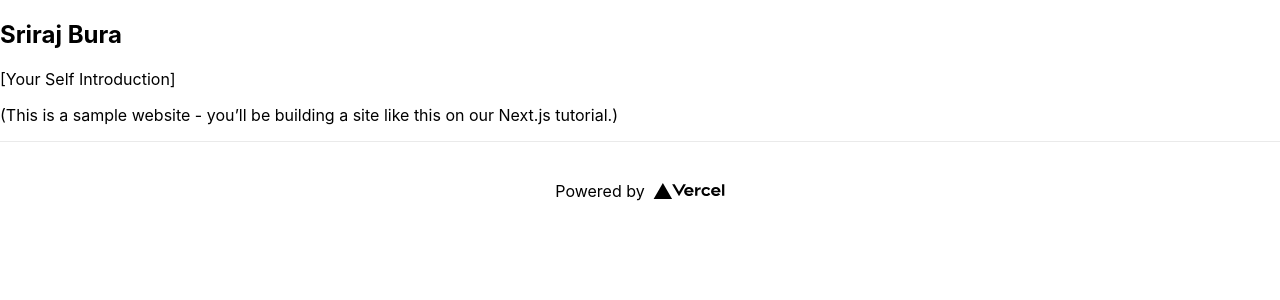
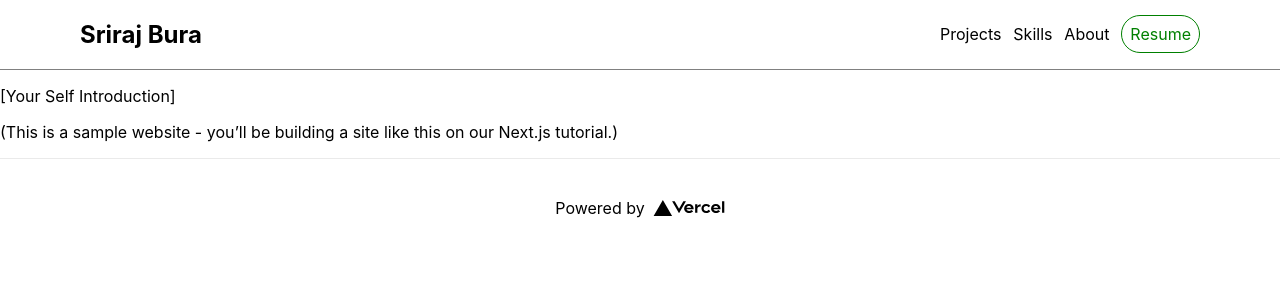
Before and after one commit to srirajbura16/srirajbura.com, a Next.js app: page / in a window 1280 px wide. Shown: the top 300 px of the page. Built offline with nearby package versions, Linux system fonts and the light colour scheme.

Commit message:
added nav bar

```diff
--- a/components/Nav.js
+++ b/components/Nav.js
@@ -1,21 +1,36 @@
 import Image from 'next/image';
 import Link from 'next/link';
+import styles from '../styles/Nav.module.css';
 
 export default function Nav({ children, home }) {
   return (
-    <nav>
+    <nav className={styles.nav}>
       <h1>Sriraj Bura</h1>
-      <div className="page-links">
-        {/* <Link>
-          <a>Projects</a>
-        </Link>
-        <Link>
-          <a>Skills</a>
-        </Link>
-        <Link>
-          <a>About</a>
-        </Link> */}
-      </div>
+      <ul className={styles.nav_links}>
+        <li>
+          {' '}
+          <Link href="/">
+            <a className={styles.nav_link}>Projects</a>
+          </Link>
+        </li>
+        <li>
+          {' '}
+          <Link href="/">
+            <a className={styles.nav_link}>Skills</a>
+          </Link>
+        </li>
+        <li>
+          <Link href="/">
+            <a className={styles.nav_link}>About</a>
+          </Link>
+        </li>
+        <li>
+          {' '}
+          <Link href="/">
+            <a className={styles.nav_link_resume}>Resume</a>
+          </Link>
+        </li>
+      </ul>
     </nav>
   );
 }
--- a/pages/api/hello.js
+++ /dev/null
@@ -1,5 +0,0 @@
-// Next.js API route support: https://nextjs.org/docs/api-routes/introduction
-
-export default function handler(req, res) {
-  res.status(200).json({ name: 'John Doe' })
-}
--- a/styles/Nav.module.css
+++ b/styles/Nav.module.css
@@ -0,0 +1,26 @@
+.nav {
+  display: flex;
+  justify-content: space-between;
+  align-items: center;
+  flex-wrap: wrap;
+  padding: 0 5rem;
+  border-bottom: 1px solid gray;
+}
+
+.nav_links {
+  list-style-type: none;
+  width: 300px;
+  display: flex;
+  justify-content: space-between;
+}
+
+.nav_link {
+}
+
+.nav_link_resume {
+  background-color: transparent;
+  color: green;
+  border: 1px solid green;
+  padding: 0.5rem;
+  border-radius: 24px;
+}
```
